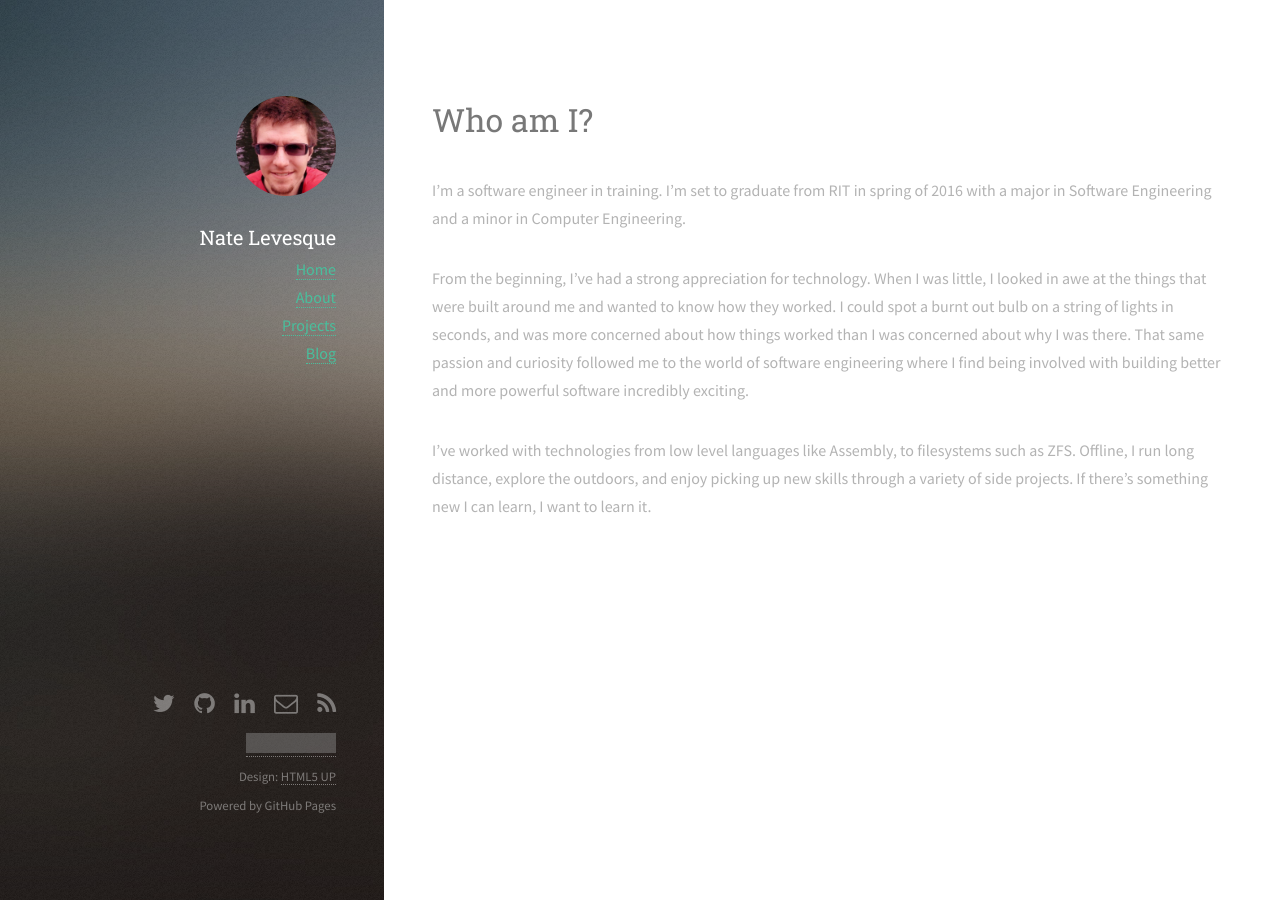
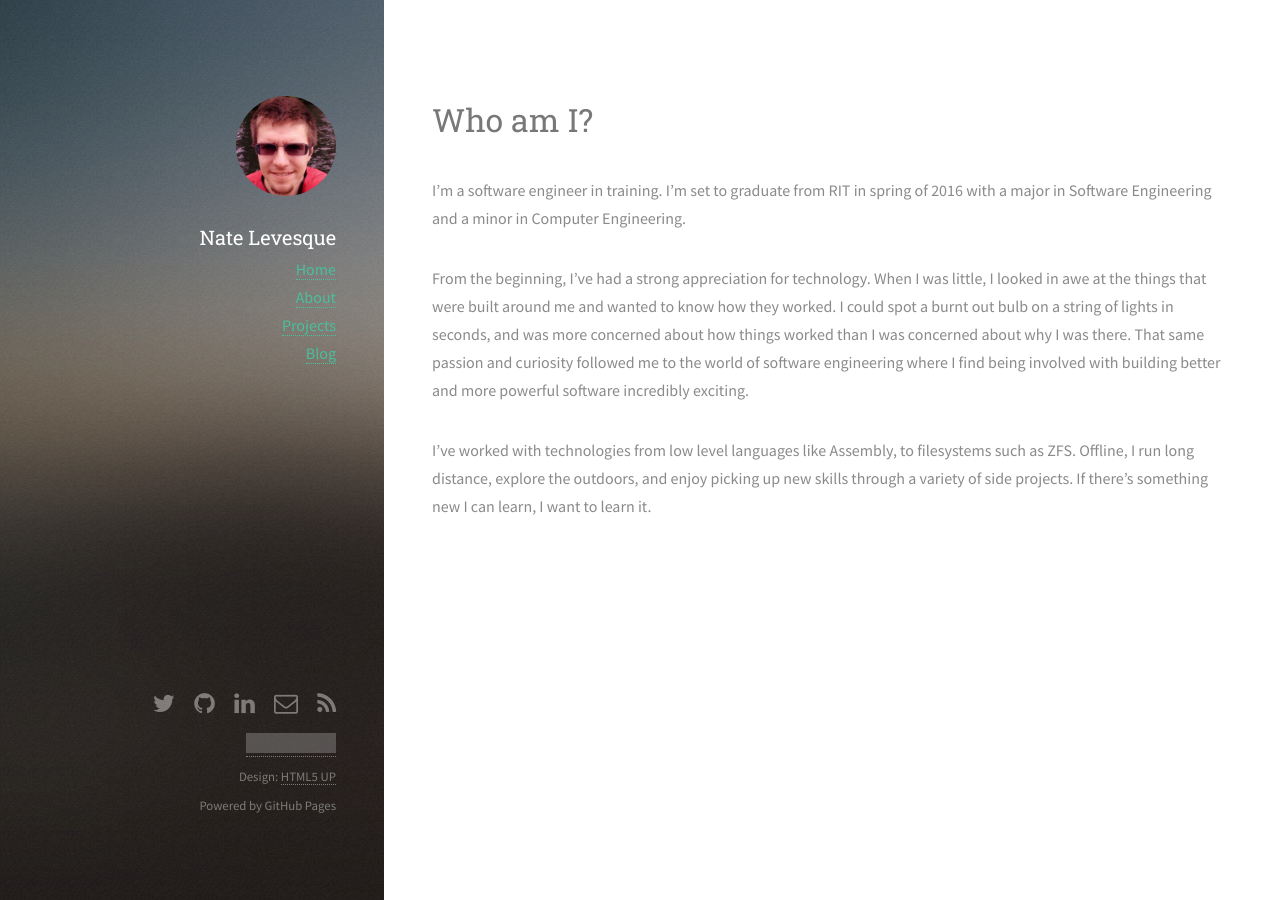
Before and after one commit to thenaterhood/thenaterhood.github.io, a Jekyll site: the page built from index.md, in a window 1280 px wide. Built offline with Jekyll 4.4.1, drawn with Linux system fonts in a browser that asks for light colours; Markdown is read by kramdown in place of the engine named in the settings; grey boxes are pictures that could not be loaded.

Commit message:
Darken body text

```diff
--- a/assets/css/main.css
+++ b/assets/css/main.css
@@ -1204,7 +1204,7 @@ body {
     transition: none !important; }
 
 body, input, select, textarea {
-  color: #b3b3b3;
+  color: #8A8A8A;
   font-family: "Source Sans Pro", Helvetica, sans-serif;
   font-size: 16pt;
   font-weight: 400;
@@ -1436,7 +1436,7 @@ input[type="radio"] {
   input[type="checkbox"] + label,
   input[type="radio"] + label {
     text-decoration: none;
-    color: #b3b3b3;
+    color: #8A8A8A;
     cursor: pointer;
     display: inline-block;
     font-size: 1em;
--- a/assets/sass/libs/_vars.scss
+++ b/assets/sass/libs/_vars.scss
@@ -26,8 +26,8 @@
 
 // Palette.
 	$palette: (
-		bg:					#fff,
-		fg:					#b3b3b3,
+		bg:				#fff,
+		fg:				#8A8A8A,
 		fg-bold:			#787878,
 		fg-light:			#b2b2b2,
 		border:				#efefef,
```
